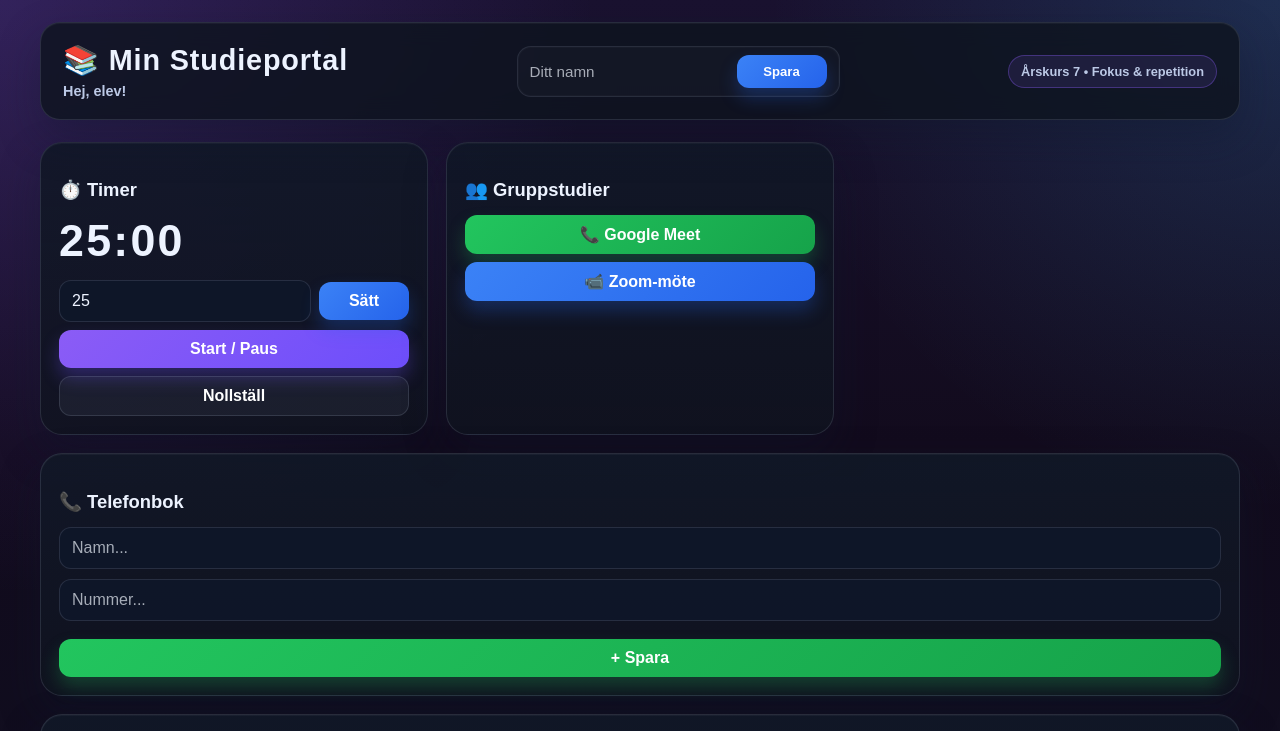
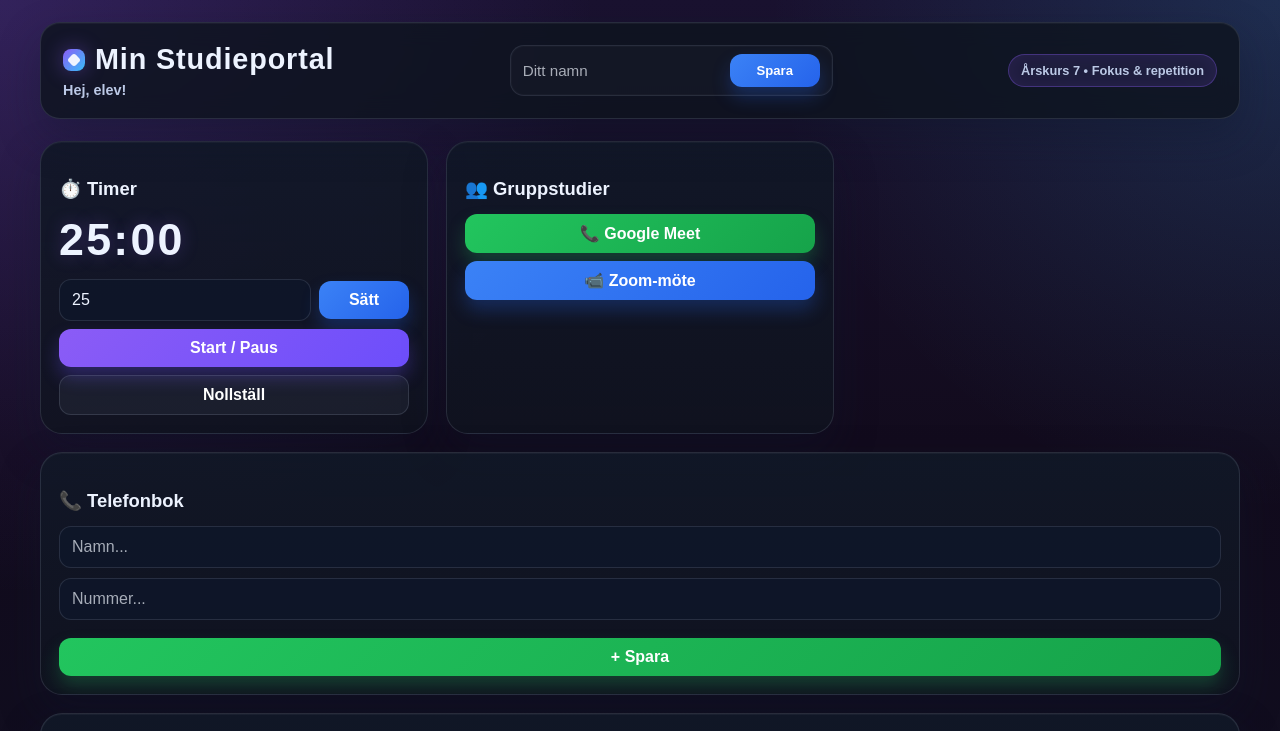
Before and after one commit to frolundaplugg/mynewplugg, a plain HTML site: page index.html in a window 1280 px wide. Shown: the top 731 px of the page. Drawn offline with Linux system fonts and the light colour scheme.

Commit message:
Apply the premium school-app redesign with improved icons and motion effects to the study portal.

```diff
--- a/index.html
+++ b/index.html
@@ -41,10 +41,7 @@
       padding: 22px 16px 48px;
     }
 
-    .container {
-      max-width: 1200px;
-      margin: 0 auto;
-    }
+    .container { max-width: 1200px; margin: 0 auto; }
 
     .topbar {
       display: flex;
@@ -58,18 +55,43 @@
       box-shadow: var(--shadow), inset 0 1px 0 rgba(255,255,255,0.04);
       margin-bottom: 22px;
       backdrop-filter: blur(12px);
+      position: sticky;
+      top: 12px;
+      z-index: 30;
     }
 
-    .brand-wrap {
-      display: flex;
-      flex-direction: column;
-      gap: 6px;
-    }
+    .brand-wrap { display: flex; flex-direction: column; gap: 6px; }
 
     .brand {
       font-weight: 800;
       letter-spacing: 0.03em;
       font-size: clamp(1.2rem, 2.5vw, 1.8rem);
+      display: flex;
+      align-items: center;
+      gap: 10px;
+    }
+
+    .brand-mark {
+      width: 22px;
+      height: 22px;
+      border-radius: 8px;
+      background: linear-gradient(135deg, #8b5cf6, #38bdf8);
+      display: inline-flex;
+      align-items: center;
+      justify-content: center;
+      box-shadow: 0 0 20px rgba(139, 92, 246, 0.4);
+      position: relative;
+      overflow: hidden;
+    }
+
+    .brand-mark::before {
+      content: "";
+      width: 10px;
+      height: 10px;
+      border-radius: 3px;
+      background: rgba(255,255,255,0.9);
+      transform: rotate(45deg);
+      display: block;
     }
 
     .welcome-text {
@@ -88,6 +110,12 @@
       padding: 8px 12px;
       min-width: min(100%, 320px);
       box-shadow: inset 0 0 0 1px rgba(255,255,255,0.02);
+      transition: border-color 0.2s ease, transform 0.2s ease;
+    }
+
+    .user-name-box:focus-within {
+      border-color: rgba(139, 92, 246, 0.6);
+      transform: translateY(-1px);
     }
 
     .user-name-box input {
@@ -120,6 +148,7 @@
       color: var(--muted);
       font-size: 0.8rem;
       font-weight: 700;
+      box-shadow: inset 0 0 18px rgba(139, 92, 246, 0.08);
     }
 
     .grid {
@@ -134,6 +163,23 @@
       border-radius: 22px;
       padding: 18px;
       box-shadow: var(--shadow), inset 0 1px 0 rgba(255,255,255,0.04);
+      position: relative;
+      overflow: hidden;
+      animation: floatIn 0.55s ease both;
+    }
+
+    .box::before {
+      content: "";
+      position: absolute;
+      inset: 0;
+      background: linear-gradient(120deg, transparent 0%, rgba(255,255,255,0.03) 48%, transparent 100%);
+      transform: translateX(-100%);
+      transition: transform 0.8s ease;
+      pointer-events: none;
+    }
+
+    .box:hover::before {
+      transform: translateX(100%);
     }
 
     .box.wide { grid-column: 1 / -1; }
@@ -143,10 +189,9 @@
       margin-bottom: 14px;
       color: var(--text);
       font-weight: 800;
-    }
-
-    .box h3::before {
-      margin-right: 8px;
+      display: flex;
+      align-items: center;
+      gap: 8px;
     }
 
     button, .link-btn, input, select { font: inherit; }
@@ -166,6 +211,21 @@
       font-weight: 800;
       transition: transform 0.15s ease, filter 0.15s ease, box-shadow 0.15s ease;
       box-shadow: 0 10px 18px rgba(109, 78, 251, 0.3);
+      position: relative;
+      overflow: hidden;
+    }
+
+    button::after, .link-btn::after {
+      content: "";
+      position: absolute;
+      inset: 0;
+      background: linear-gradient(120deg, transparent, rgba(255,255,255,0.28), transparent);
+      transform: translateX(-100%);
+      transition: transform 0.6s ease;
+    }
+
+    button:hover::after, .link-btn:hover::after {
+      transform: translateX(100%);
     }
 
     button:hover, .link-btn:hover {
@@ -204,6 +264,12 @@
       padding: 11px 12px;
       margin-bottom: 10px;
       outline: none;
+      transition: border-color 0.2s ease, box-shadow 0.2s ease;
+    }
+
+    input:focus, select:focus {
+      border-color: rgba(139, 92, 246, 0.6);
+      box-shadow: 0 0 0 3px rgba(139, 92, 246, 0.15);
     }
 
     input::placeholder { color: rgba(226, 232, 240, 0.72); }
@@ -214,10 +280,7 @@
       align-items: center;
     }
 
-    .inline-row input {
-      flex: 1;
-      margin: 0;
-    }
+    .inline-row input { flex: 1; margin: 0; }
 
     .inline-row button {
       width: auto;
@@ -231,6 +294,7 @@
       letter-spacing: 0.05em;
       margin: 10px 0 14px;
       font-variant-numeric: tabular-nums;
+      text-shadow: 0 0 18px rgba(139, 92, 246, 0.28);
     }
 
     .chat {
@@ -245,11 +309,7 @@
       color: var(--muted);
     }
 
-    .score-board, .task-list, .contact-list {
-      list-style: none;
-      padding: 0;
-      margin: 0;
-    }
+    .score-board, .task-list, .contact-list { list-style: none; padding: 0; margin: 0; }
 
     .score-board li, .task-list li, .contact-list li {
       background: rgba(15, 23, 42, 0.82);
@@ -262,6 +322,7 @@
       justify-content: space-between;
       gap: 10px;
       align-items: center;
+      transition: transform 0.15s ease, border-color 0.15s ease;
     }
 
     .score-board li:first-child {
@@ -275,10 +336,12 @@
       border-left-color: var(--success);
     }
 
-    .done {
-      text-decoration: line-through;
-      opacity: 0.6;
+    .score-board li:hover, .task-list li:hover, .contact-list li:hover {
+      transform: translateX(2px);
+      border-color: rgba(139, 92, 246, 0.26);
     }
+
+    .done { text-decoration: line-through; opacity: 0.6; }
 
     .q-box {
       display: none;
@@ -287,12 +350,10 @@
       border-radius: 14px;
       padding: 14px;
       margin-top: 10px;
+      animation: slideDown 0.25s ease;
     }
 
-    .q-box p {
-      margin: 8px 0;
-      color: var(--text);
-    }
+    .q-box p { margin: 8px 0; color: var(--text); }
 
     .challenge-grid {
       display: grid;
@@ -306,13 +367,15 @@
       border: 1px solid rgba(148, 163, 184, 0.1);
       border-radius: 16px;
       padding: 12px;
+      transition: transform 0.2s ease, box-shadow 0.2s ease;
     }
 
-    .challenge-card b {
-      display: block;
-      margin-bottom: 8px;
-      font-size: 1rem;
+    .challenge-card:hover {
+      transform: translateY(-2px);
+      box-shadow: 0 14px 22px rgba(15, 23, 42, 0.2);
     }
+
+    .challenge-card b { display: block; margin-bottom: 8px; font-size: 1rem; }
 
     .question-row {
       display: flex;
@@ -326,6 +389,16 @@
       width: auto;
       margin: 0;
       min-width: 95px;
+    }
+
+    @keyframes floatIn {
+      from { opacity: 0; transform: translateY(8px); }
+      to { opacity: 1; transform: translateY(0); }
+    }
+
+    @keyframes slideDown {
+      from { opacity: 0; transform: translateY(-4px); }
+      to { opacity: 1; transform: translateY(0); }
     }
 
     @media (max-width: 600px) {
@@ -354,7 +427,7 @@
   <div class="container">
     <header class="topbar">
       <div class="brand-wrap">
-        <div class="brand">📚 Min Studieportal</div>
+        <div class="brand"><span class="brand-mark"></span> Min Studieportal</div>
         <div id="welcomeText" class="welcome-text">Hej, elev!</div>
       </div>
 
```
